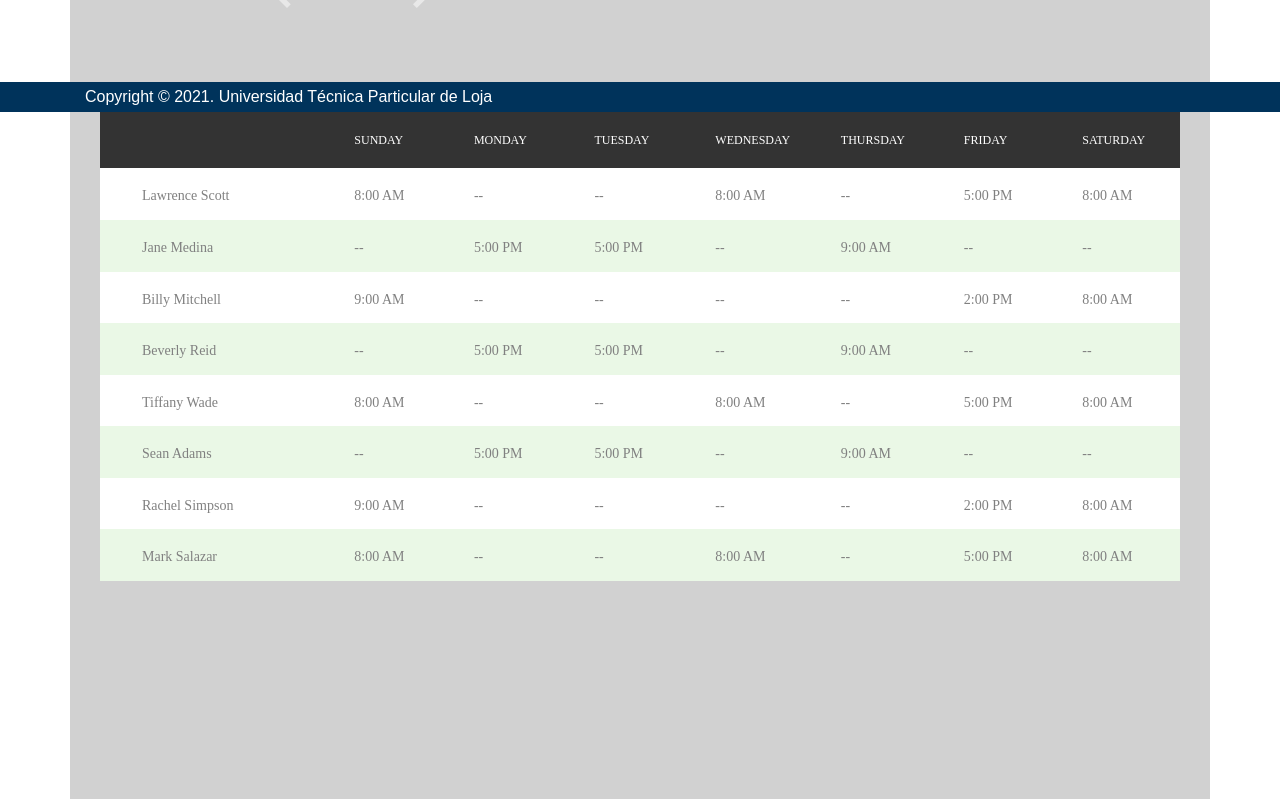
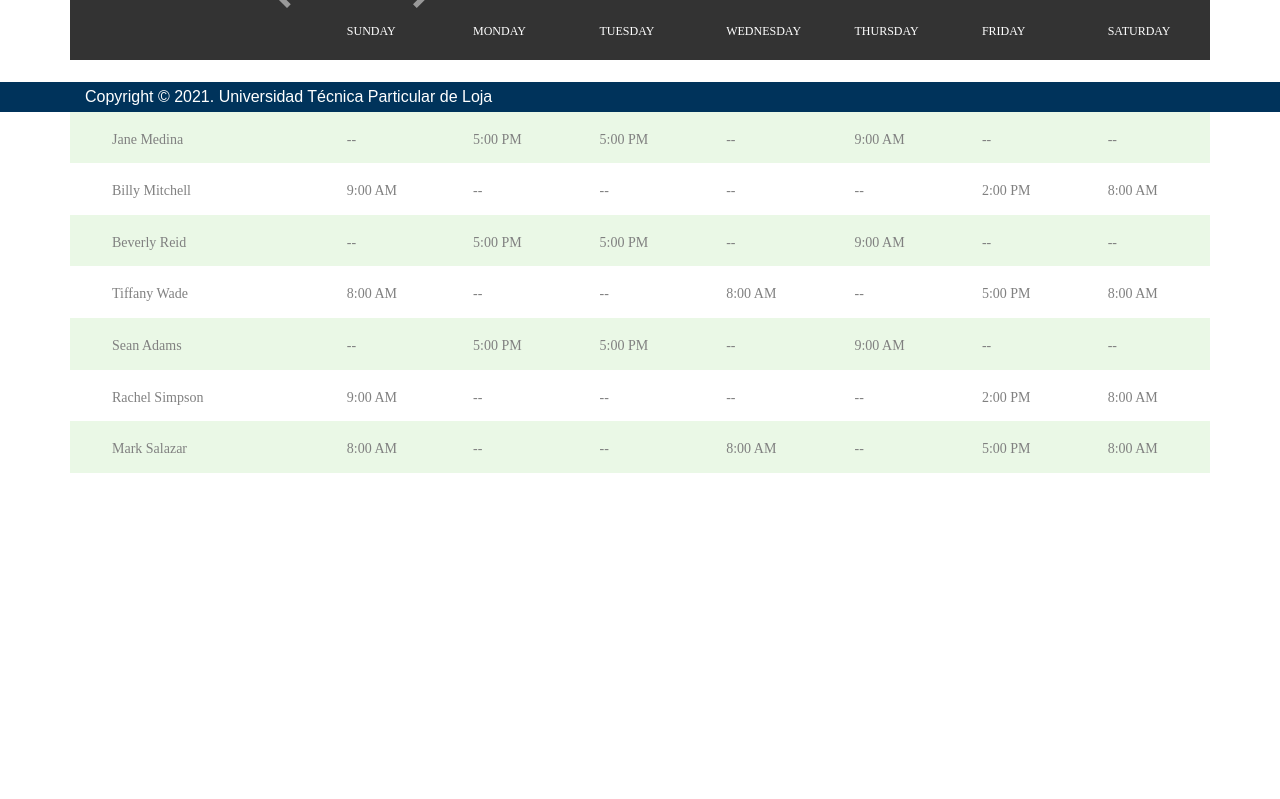
Before and after one commit to fdquinones/CloudComputingFaceMask, a Flask app: template templates/index.html in a window 1280 px wide. Shown: the part 688-1487 px from the top of the page. After the commit the page ends 1161 px from the top, so only its background shows below. Run offline with Flask 2, Linux system fonts and the light colour scheme; the template is opened without the code that fills it, so the values that code supplies are empty; some libraries are stand-ins or nearby versions; some web fonts are replaced.

Commit message:
correcciones

```diff
--- a/templates/index.html
+++ b/templates/index.html
@@ -84,8 +84,6 @@
 				</div>
 			</div>
 			<div class="row">
-				<div class="container-table100">
-					<div class="wrap-table100">
 				<div class="table100 ver2 m-b-110">
 					<table data-vertable="ver2">
 						<thead>
@@ -193,8 +191,6 @@
 				</div>
 			</div>
 		</div>
-			</div>
-		</div>
 	</main>
 
 	<footer class="footer-payment">
```
Lines whose indentation alone changed are shown as unchanged.
